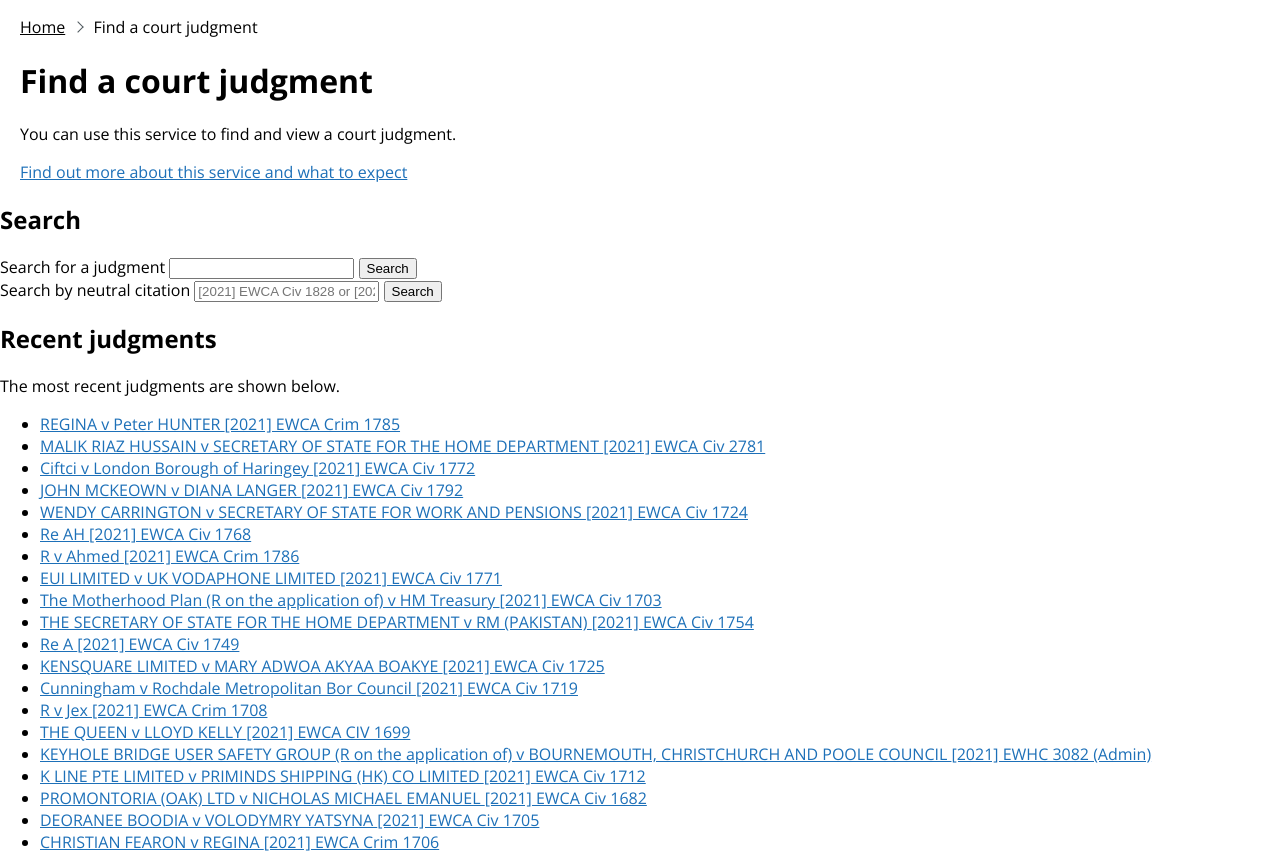
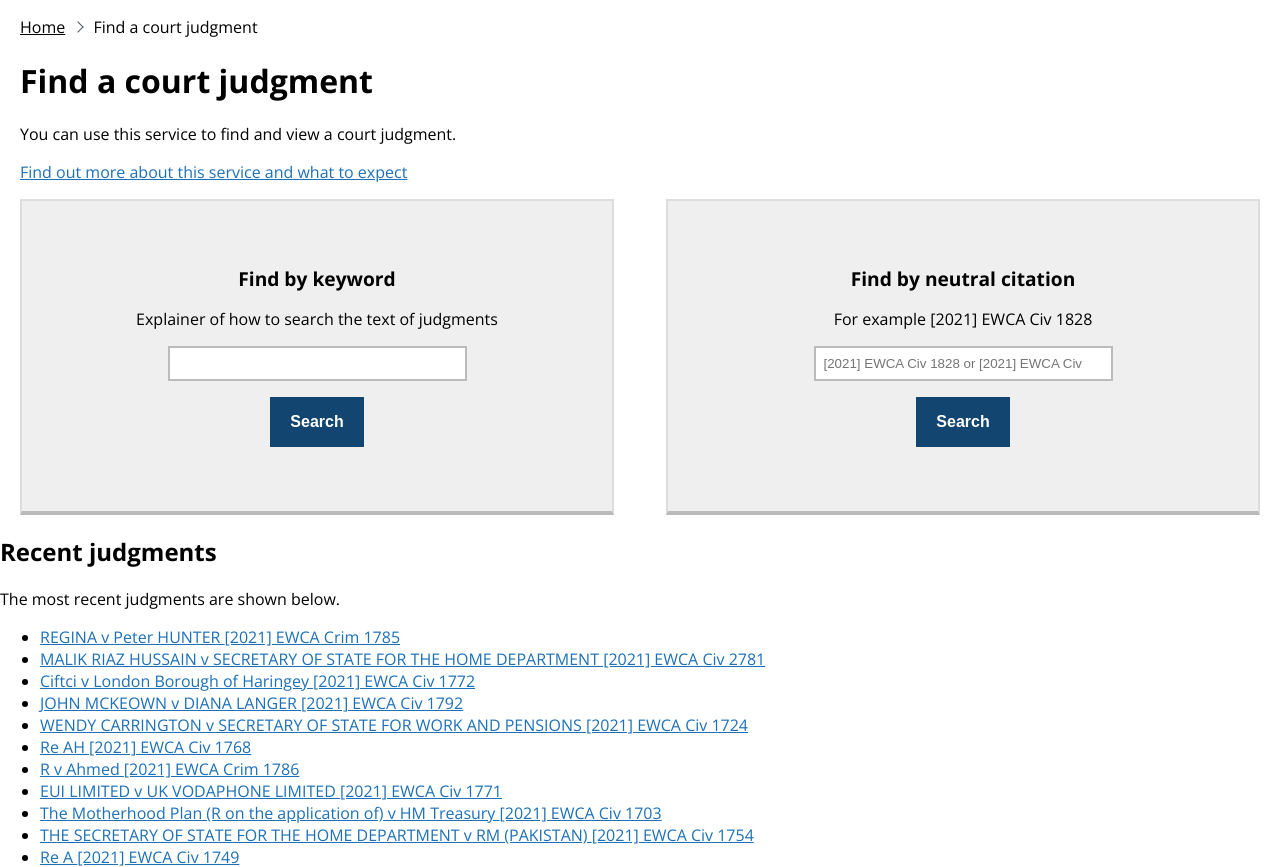
Before and after one commit to nationalarchives/ds-caselaw-frontend-prototype, a Flask app: page / in a window 1280 px wide. Shown: the part 113-980 px from the top of the page. Run offline with Flask 2, Linux system fonts and the light colour scheme; style sheets or scripts are compiled from the project's sources.

Commit message:
Add search components

```diff
--- /dev/null
+++ b/app/static/styles/src/includes/_search.scss
@@ -0,0 +1,54 @@
+.search {
+
+  h2 {
+    @include sr-only
+  }
+
+  &__container {
+    @include container
+  }
+
+  &__components {
+    display: flex;
+    justify-content: space-between;
+  }
+}
+
+.search-component {
+  flex-basis: 45%;
+  background-color: $color__light-grey;
+  padding: calc($spacer__unit * 4) $spacer__unit;
+
+  border: 2px solid $color__grey;
+  border-bottom: 4px solid $color__dark-grey;
+  text-align: center;
+
+  &__label {
+    display: block;
+    font-size: 1.2rem;
+    font-weight: bold;
+  }
+
+  &__helper-text {
+    colour: $color__almost-black
+  }
+
+  &__search-field {
+    border: 2px solid $color__dark-grey;
+    padding: calc($spacer__unit / 2);
+    display: block;
+    margin: auto;
+    width: 50%;
+  }
+
+  &__submit-button {
+    background-color: $color__dark-blue;
+    font-weight: 700;
+    border: 0;
+    color: $color__white;
+    padding: 1rem 1.3rem;
+    margin-top: 1em;
+    font-size: 1rem;
+  }
+
+}
--- a/app/static/styles/src/includes/_variables.scss
+++ b/app/static/styles/src/includes/_variables.scss
@@ -3,6 +3,10 @@ $spacer__unit: 1rem;
 $color__almost-black: #26262a;
 $color__light-pink: #fbe2bc;
 $color__white: #fff;
+$color__light-grey: #efefef;
+$color__dark-blue: #134571;
+$color__grey: #ddd;
+$color__dark-grey: #bbb;
 $color__black: #000;
 
 $color__link-blue: #1d70b8;
--- a/app/static/styles/src/main.scss
+++ b/app/static/styles/src/main.scss
@@ -3,6 +3,7 @@
 @import "includes/global";
 @import "includes/breadcrumb";
 @import "includes/service_introduction";
+@import "includes/search";
 @import "includes/links";
 @import "includes/phase_banner";
 @import "includes/header";
--- a/app/templates/home.html
+++ b/app/templates/home.html
@@ -14,12 +14,20 @@
             <h1>{{ service.name }}</h1>
             <p>
                 You can use this service to find and view a court judgment.<br>
-                <a class="service-introduction__further-information" href="#">Find out more about this service and what to expect</a>
+                <a class="service-introduction__further-information" href="#">Find out more about this service and what
+                    to expect</a>
             </p>
         </div>
     </div>
-    {% include 'includes/basic_search_form.html' %}
-    {% include 'includes/neutral_citation_form.html' %}
+    <div class="search">
+        <div class="search__container">
+            <h2>Search</h2>
+            <div class="search__components">
+                {% include 'includes/basic_search_form.html' %}
+                {% include 'includes/neutral_citation_form.html' %}
+            </div>
+        </div>
+    </div>
     {% include 'includes/recent_judgments.html' %}
     {% include 'includes/collections.html' %}
     {% include 'includes/browse_widget.html' %}
--- a/app/templates/includes/basic_search_form.html
+++ b/app/templates/includes/basic_search_form.html
@@ -1,8 +1,10 @@
-<div class="search">
-    <h2>Search</h2>
-    <form action="{{ url_for('search') }}" role="search" aria-label="Search for a judgment">
-        <label for="query">Search for a judgment</label>
-        <input required type="text" name="query" id="query">
-        <input type="submit" value="Search">
+<div class="search-component">
+    <form action="{{ url_for('search') }}" role="search" aria-label="Find by keyword">
+        <label class="search-component__label" for="query">Find by keyword</label>
+        <p class="search-component__helper-text">
+            Explainer of how to search the text of judgments
+        </p>
+        <input class="search-component__search-field" required type="text" name="query" id="query">
+        <input type="submit" value="Search" class="search-component__submit-button">
     </form>
 </div>
--- a/app/templates/includes/neutral_citation_form.html
+++ b/app/templates/includes/neutral_citation_form.html
@@ -1,8 +1,11 @@
-<div class="neutral-citation">
-    <form action="{{ url_for('neutral_citation') }}" aria-label="Search by neutral citation">
-        <label for="neutral_citation">Search by neutral citation</label>
-        <input required type="text" name="neutral_citation" id="neutral_citation"
+<div class="search-component">
+    <form action="{{ url_for('neutral_citation') }}" aria-label="Find by neutral citation">
+        <label class="search-component__label" for="neutral_citation">Find by neutral citation</label>
+        <p class="search-component__helper-text">
+            For example [2021] EWCA Civ 1828
+        </p>
+        <input class="search-component__search-field" required type="text" name="neutral_citation" id="neutral_citation"
                placeholder="[2021] EWCA Civ 1828 or [2021] EWCA Civ">
-        <input type="submit" value="Search">
+        <input type="submit" value="Search" class="search-component__submit-button">
     </form>
 </div>
```
